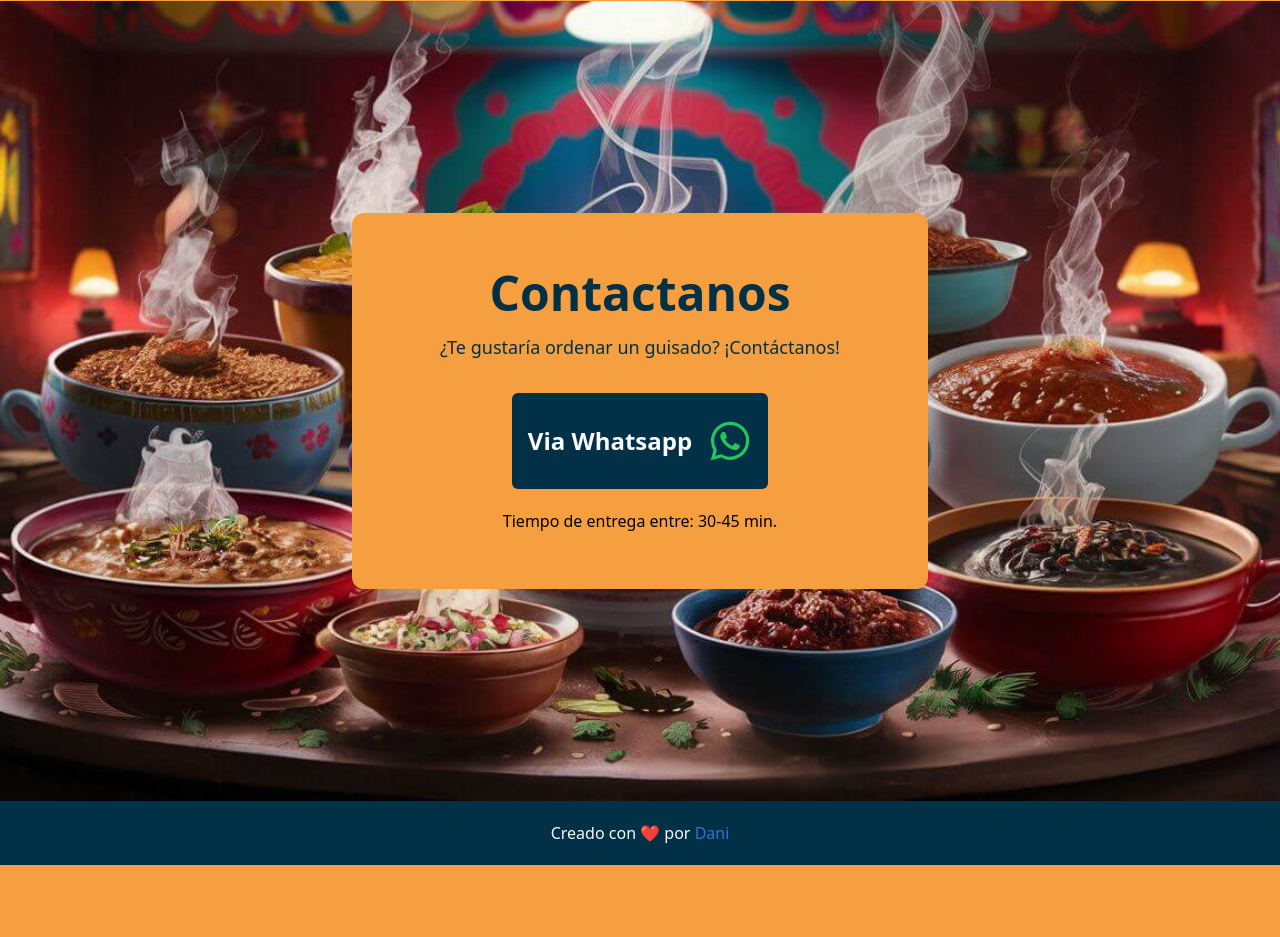
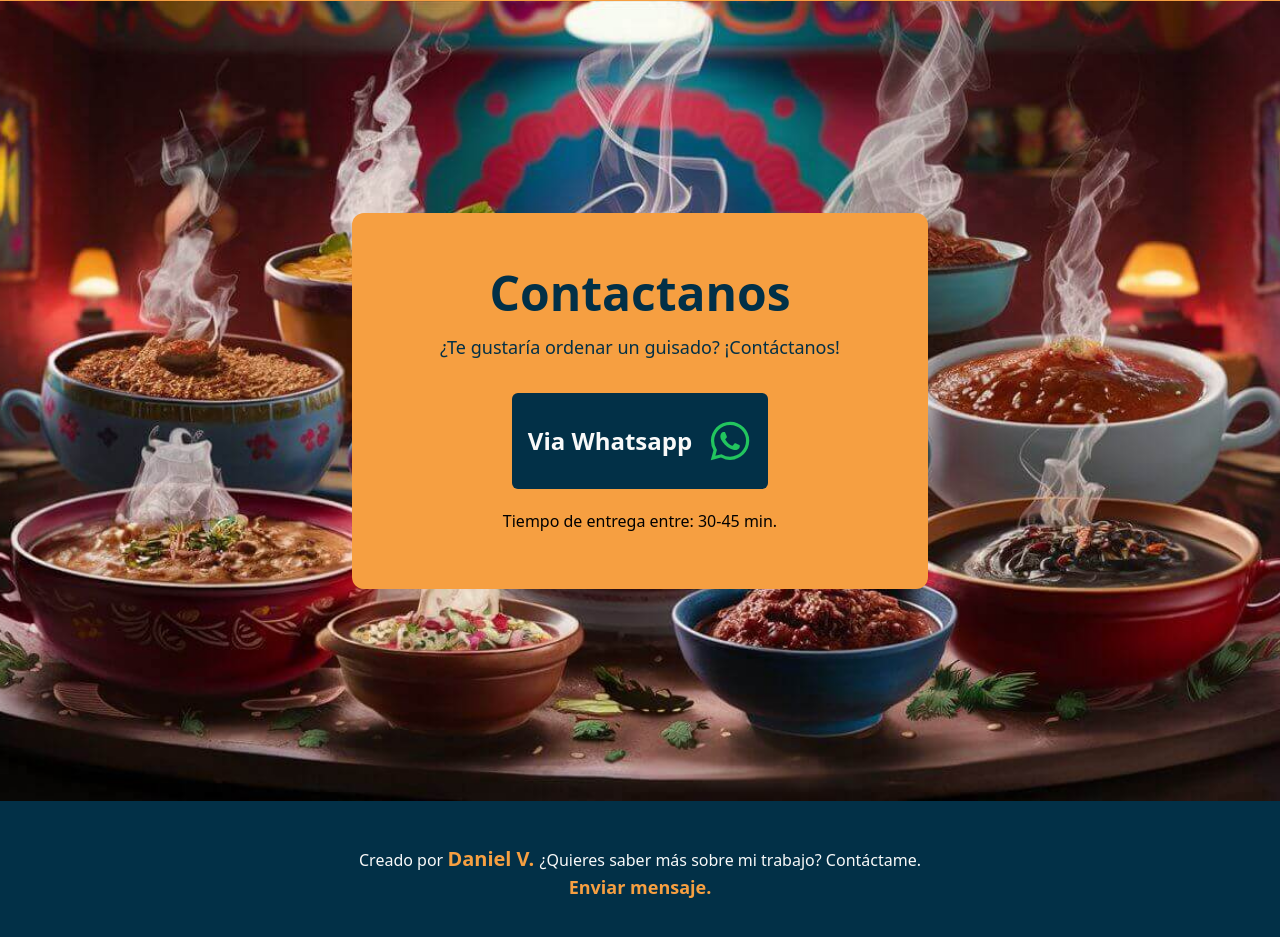
Before and after one commit to Daniel-Vasquez/guisados-de-mama, an Astro site: page / in a window 1280 px wide. Shown: the part 2844-3781 px from the top of the page. Before the commit the page ends 3709 px from the top, so only its background shows below. Built offline with nearby package versions, Linux system fonts and the light colour scheme; Astro itself is replaced by a stand-in of ours; no server answers.

Commit message:
Changing footer layout

```diff
--- a/src/components/Footer.astro
+++ b/src/components/Footer.astro
@@ -1,20 +1,31 @@
 ---
 import { Contact } from "@/components/Contact";
-const PUBLIC_CONTRIBUTOR_LINKEDIN = import.meta.env.PUBLIC_CONTRIBUTOR_LINKEDIN;
-
+const PUBLIC_CONTRIBUTOR_NUMBER = import.meta.env.PUBLIC_CONTRIBUTOR_NUMBER;
+const DEFAULT_TEXT =
+  "Hola,%20*Me%20gustaría%20saber%20más%20sobre%20tu%20trabajo*";
 ---
 
 <footer>
   <Contact client:idle />
-  <div class="bg-blue p-5">
+  <div class="bg-blue px-4 py-11">
     <div class="text-md text-center text-white">
-      Creado con ❤️ por
+      Creado por
       <a
-        href={PUBLIC_CONTRIBUTOR_LINKEDIN}
+        href={`https://wa.me/${PUBLIC_CONTRIBUTOR_NUMBER}?text=${DEFAULT_TEXT}`}
         target="_blank"
-        class="text-blue-500 opacity-80 hover:opacity-100"
+        class="text-orange text-xl font-bold hover:underline"
       >
-        Dani
+        Daniel V.
+      </a>
+      ¿Quieres saber más sobre mi trabajo? Contáctame.
+    </div>
+    <div class="flex justify-center">
+      <a
+        href={`https://wa.me/${PUBLIC_CONTRIBUTOR_NUMBER}?text=${DEFAULT_TEXT}`}
+        target="_blank"
+        class="text-orange text-lg font-bold hover:underline"
+      >
+        Enviar mensaje.
       </a>
     </div>
   </div>
```
